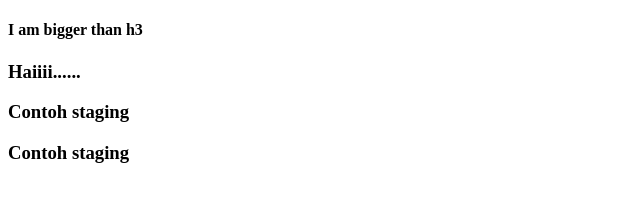
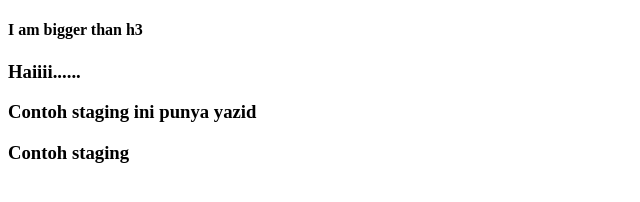
Before and after one commit to wskurniawan/pelatihan-git, a plain HTML site: page index.html in a window 1280 px wide. Shown: the whole page, without its empty margins (0-640 px from the left). Drawn offline with Linux system fonts and the light colour scheme.

Commit message:
harunsya konflik, udh percobaan ketiga

```diff
--- a/index.html
+++ b/index.html
@@ -16,7 +16,7 @@
    <!-- end -->
 
    <!-- commit ketiga -->
-   <h3>Contoh staging</h3>
+   <h3>Contoh staging ini punya yazid</h3>
    <!-- end -->
 
    <!-- commit ketiga -->
```
